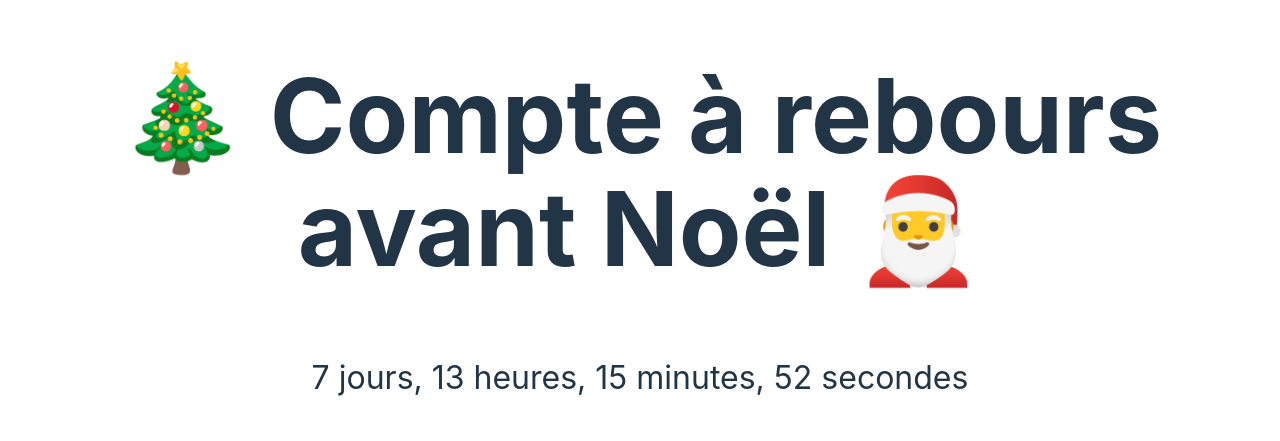
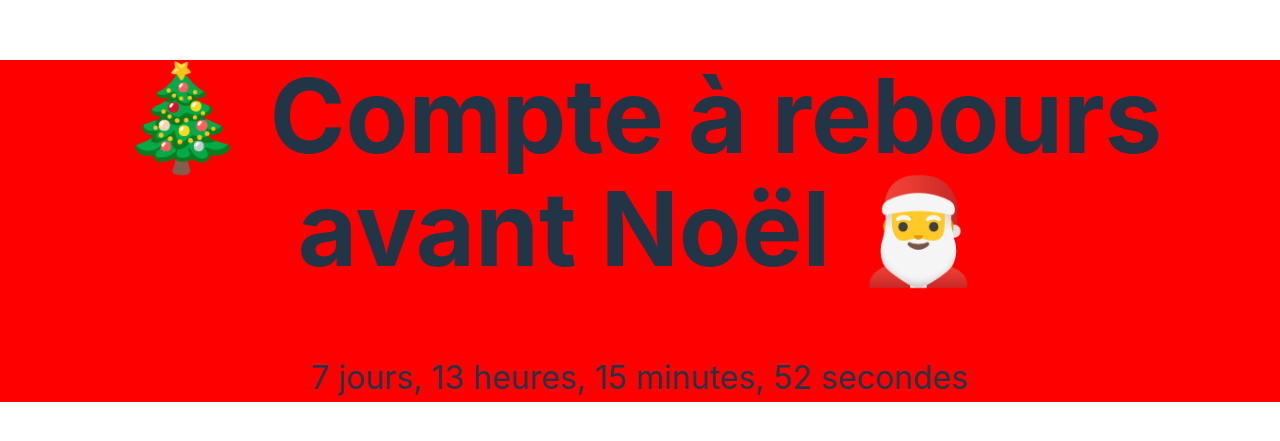
Before and after one commit to ryandecian/ChristmasDay, a React (Vite) app: page / in a window 1280 px wide. Shown: the part 187-628 px from the top of the page. Built offline with nearby package versions, Linux system fonts and the light colour scheme.

Commit message:
Style dev V1

```diff
--- a/src/pages/ChristmasDay.css
+++ b/src/pages/ChristmasDay.css
@@ -0,0 +1,6 @@
+.ChristmasDay {
+    text-align: center;
+    font-size: 2rem;
+    margin-top: 50px;
+    background-color: red;
+}
--- a/src/pages/ChristmasDay.tsx
+++ b/src/pages/ChristmasDay.tsx
@@ -1,4 +1,5 @@
 import { useEffect, useState } from 'react';
+import "./ChristmasDay.css"
 
 function ChristmasDay() {
   const calculateTimeDay = () => {
@@ -33,7 +34,7 @@ function ChristmasDay() {
  //setInterval() Exécution d'une fonction a interval régulier en milisecond.
 
   return (
-    <div style={{ textAlign: 'center', fontSize: '2rem', marginTop: '50px' }}>
+    <div className="ChristmasDay">
       <h1>🎄 Compte à rebours avant Noël 🎅</h1>
       <p>
         {timeDay.days} jours, {timeDay.hours} heures, {timeDay.minutes} minutes, {timeDay.seconds} secondes
```
